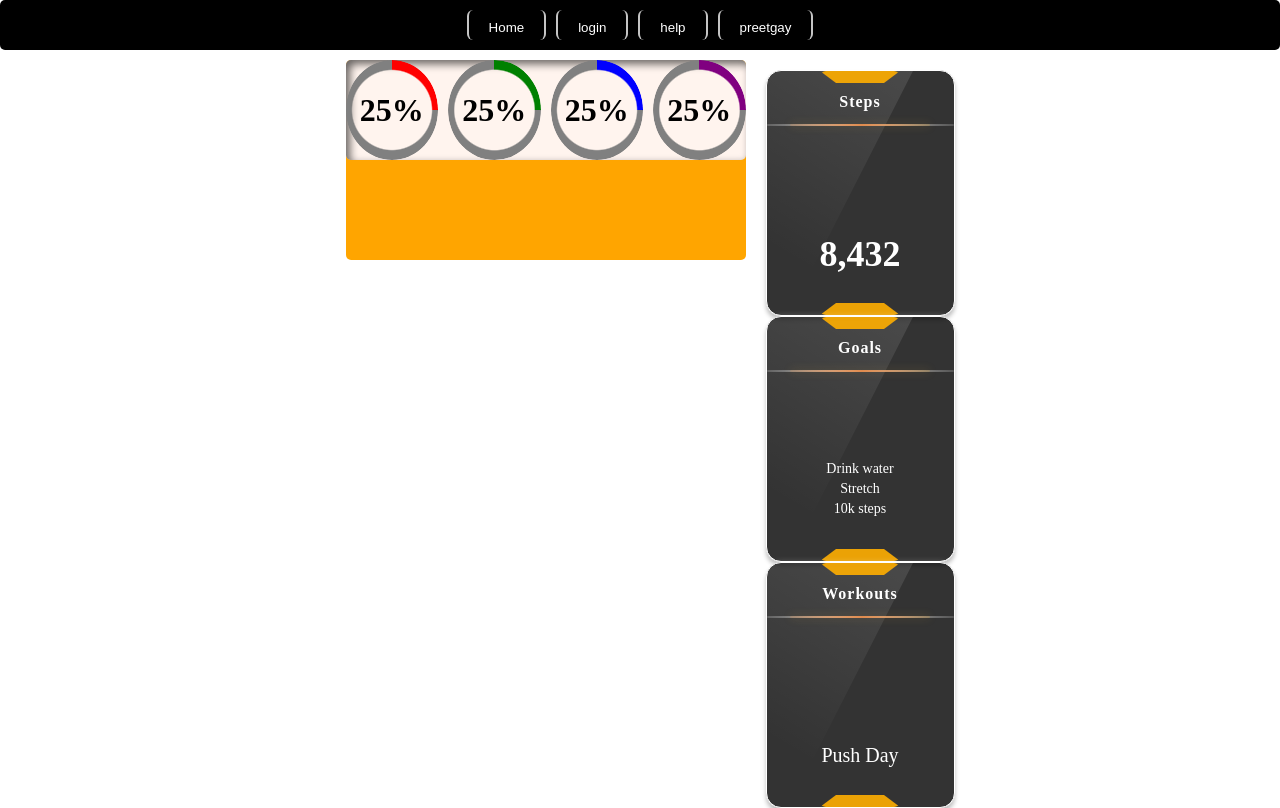
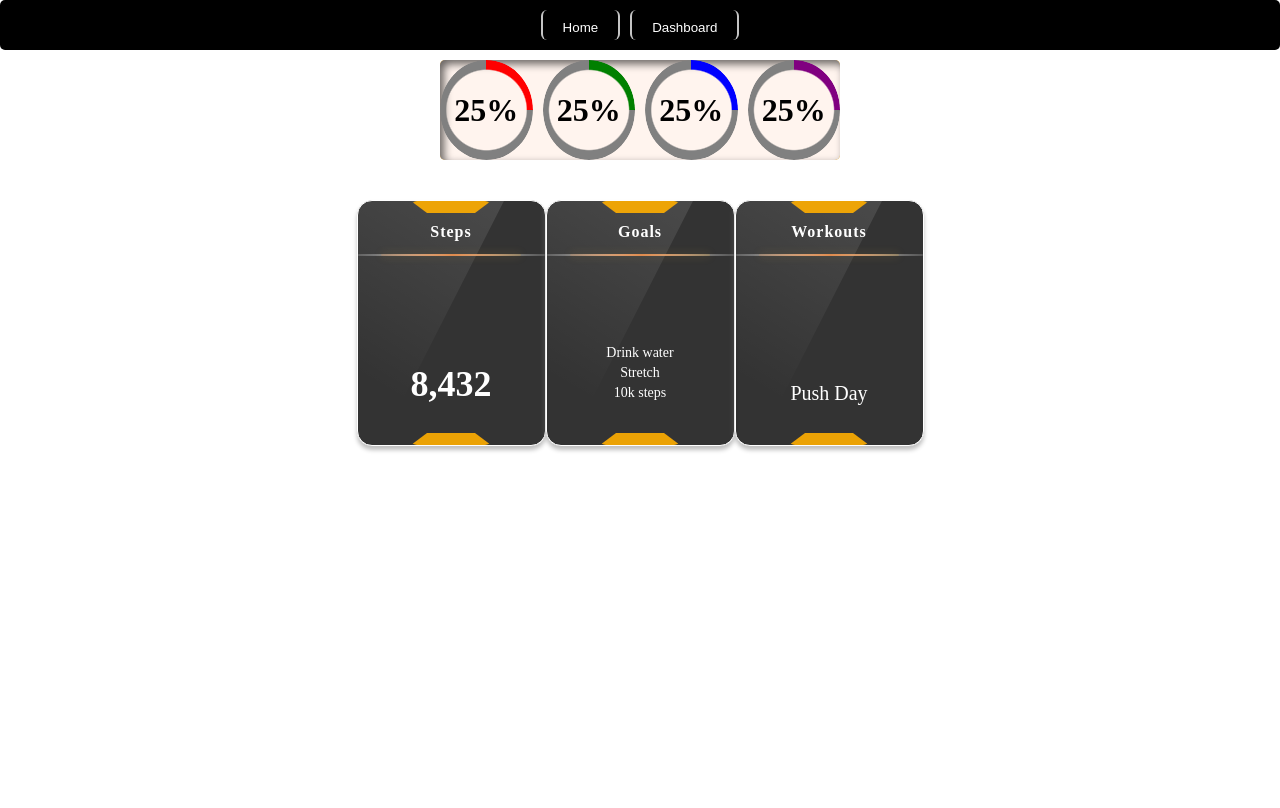
Before and after one commit to Manamax50/Health-Hive, a React app in the folder frontend/: page /Dashboard in a window 1280 px wide. Built offline with nearby package versions, Linux system fonts and the light colour scheme; the HTML template or start-up script is replaced by a standard one.

Commit message:
fixed formatting and added navigation logic to buttons

```diff
--- a/frontend/src/objects/Button.tsx
+++ b/frontend/src/objects/Button.tsx
@@ -1,11 +1,22 @@
 import styles from './navBar.module.css';
-export default function Button({buttonName}:{buttonName:string}){
+import {useNavigate} from 'react-router-dom'
+import type {button} from '../types/types'
+
+ const Button: React.FC<button> = ({destination, buttonName})=>{
     const lowerCaseButton = buttonName.toLowerCase();
     const className = styles[lowerCaseButton];
 
+    const navigation = useNavigate();
+
+    function handleNav (){
+        navigation(`/${destination}`)
+    }
+
     return(
-        <button className ={`${className}, ${styles['button']}`}>
+        <button onClick={handleNav} className ={`${className}, ${styles['button']}`}>
             {buttonName}
         </button>
     )
 }
+
+export default Button
--- a/frontend/src/objects/NavBar.tsx
+++ b/frontend/src/objects/NavBar.tsx
@@ -5,10 +5,9 @@ export default function NavBar(){
 
     return (
         <div className={styles.navBar}>
-            <Button buttonName="Home"/>
-            <Button buttonName="login" />
-            <Button buttonName="help" />
-            <Button buttonName="preetgay" />
+            <Button  destination= "" buttonName="Home"/>
+            <Button destination="Dashboard" buttonName="Dashboard" />
+
 
 
 
--- a/frontend/src/pages/Dashboard.module.css
+++ b/frontend/src/pages/Dashboard.module.css
@@ -10,14 +10,15 @@
 
 .macros{
     width:400px;
-    height: 200px;
+
 
     background-color: orange;
 
 }
 .cards{
-    position:relative;
-
-    top:10px;
-    left: 20px;
+    position:absolute;
+    display:flex;
+    justify-content: space-around;
+    top:200px;
+    align-items: center;
 }
--- a/frontend/src/types/types.ts
+++ b/frontend/src/types/types.ts
@@ -1,5 +1,9 @@
 export type CardType = "steps" | "goals" | "workouts";
 
+export type button ={
+    destination: string,
+    buttonName: string,
+};
 export type StepsCardData = {
   type: "steps";
   title: "Steps";
```
